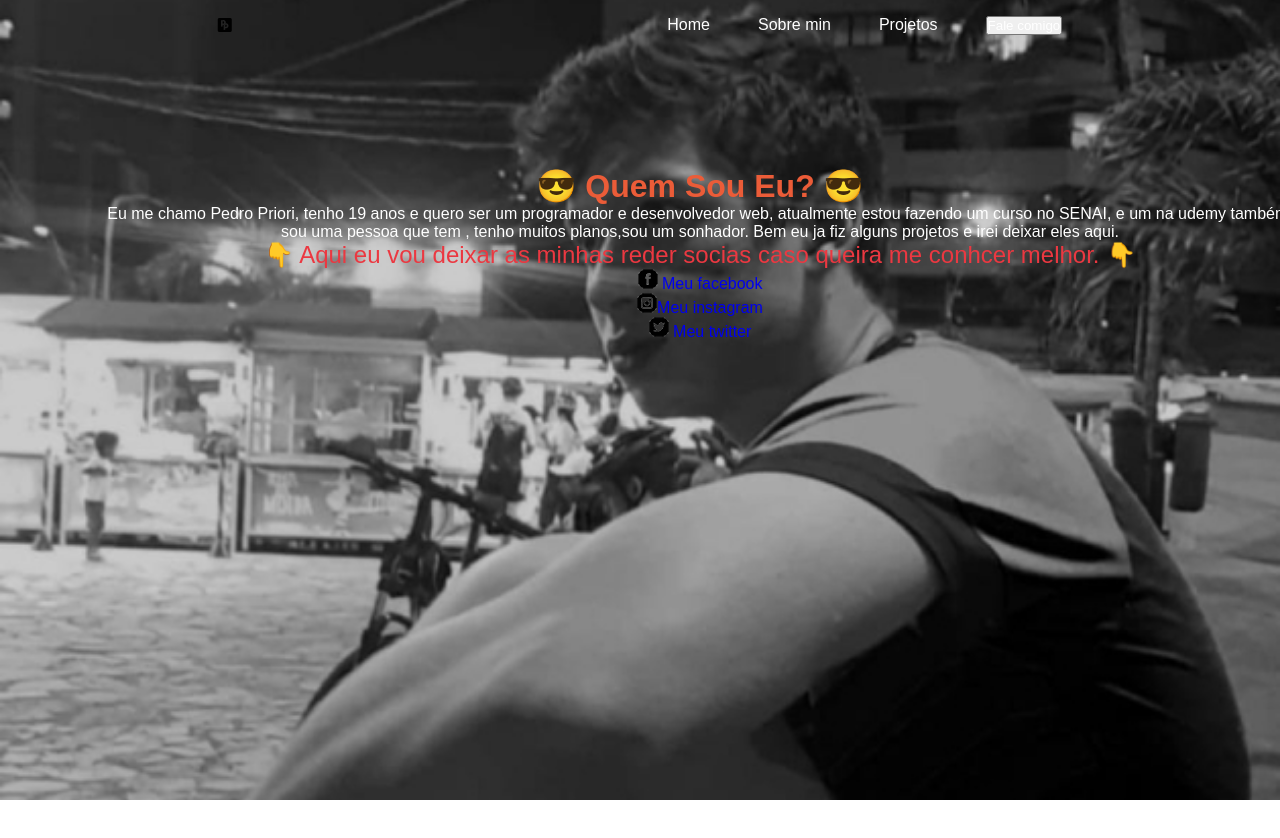
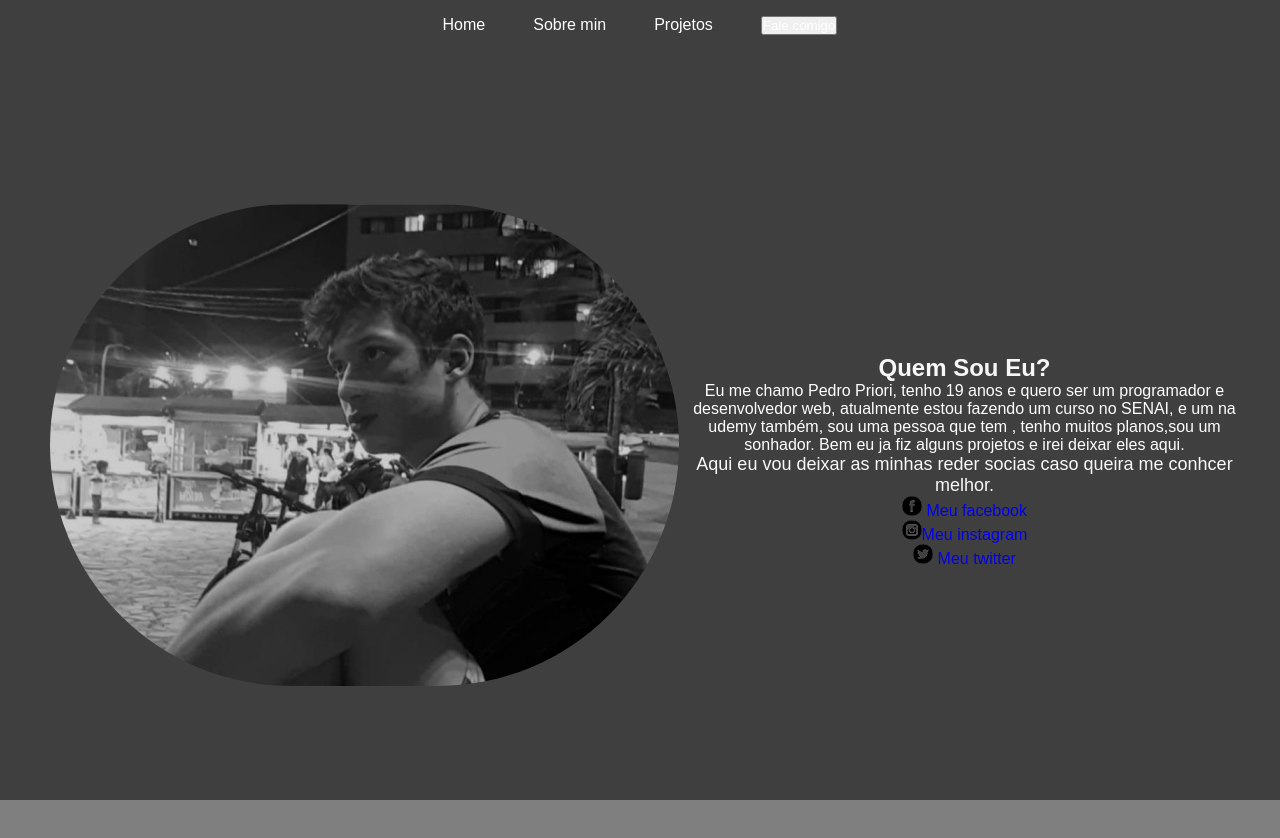
Before and after one commit to Pedro-Priori/portfolio-inicio.github.io, a plain HTML site: page index.html in a window 1280 px wide. Before the commit the page ends 800 px from the top, so only its background shows below. Drawn offline with Linux system fonts and the light colour scheme.

Commit message:
alguns detalhes- sobre a img

```diff
--- a/index.html
+++ b/index.html
@@ -11,10 +11,6 @@
 <body>
     <div class="background">
         <header>
-            <div class="logo">
-                <i class="fa-brands fa-pied-piper-pp"></i>
-            </div>
-            <!--logo-->
             <div class="cabecalho-link">
                 <li><a href="">Home</a>
                 </li>
@@ -27,15 +23,16 @@
             </div>
         </header>
         <div class="container">
+            <img src="site.jpg" alt="imagem minha sentado olhando pro nada">
             <main>
-                <h1> &#x1F60E Quem Sou Eu? &#x1F60E </h1>
+                <h1>  Quem Sou Eu?  </h1>
                 <p>
                     Eu me chamo Pedro Priori, tenho 19 anos e quero ser um programador e desenvolvedor web, atualmente
                     estou fazendo um curso no SENAI, e um na udemy também, sou uma pessoa que tem , tenho muitos planos,sou um sonhador.
                     Bem eu ja fiz alguns projetos e irei deixar eles aqui.
                 </p>
-                <h2> &#x1F447 Aqui eu vou deixar as minhas reder socias
-                    caso queira me conhcer melhor. &#x1F447 </h2>
+                <h2>  Aqui eu vou deixar as minhas reder socias
+                    caso queira me conhcer melhor.  </h2>
                 <ul>
                     <img src="icone-facebook.png" alt=""><a href="https://www.facebook.com/Pedro.H.priori"
                         target="blank" rel="external"> Meu facebook</a> </li>
--- a/style.css
+++ b/style.css
@@ -12,7 +12,6 @@
 body{
     overflow: hidden;
     background: linear-gradient(rgba(0,0,0,0.5),rgba(0,0,0,0.5) );
-    background-image: url(site.jpg) ;
     background-size: cover;
     background-position:center;
     width: 100%;
@@ -21,13 +20,14 @@ body{
 
 .container{
     display: flex;
-    margin: 100px;
+    align-items: center;
+    margin: 10px 50px;
     width: 1200px;
+    height: 100%;
 }
 
 .background {
     background: linear-gradient(rgba(0,0,0,0.5),rgba(0,0,0,0.5) );
-    background-image: url(site.jpg) ;
     background-size: cover;
     background-position:center;
     width: 100%;
@@ -58,17 +58,24 @@ main{
     text-align: center;
 }
 h1{
-    color: rgb(235, 92, 56);
-    font-size: 24;
+    color: rgb(247, 247, 247);
+    font-size: 24px;
     font-weight: 600;
 }
 
 h2{
-    color: rgb(235, 56, 65);
-    font-size: 18;
+    color: rgb(248, 248, 248);
+    font-size: 18px;
     font-weight: 300;
 }
 
 p{
     color: rgb(255, 255, 255);
+    font-size: 16px;
 }
+
+
+img{
+    border-radius: 8550px;
+    border-style: hidden;
+}
```
